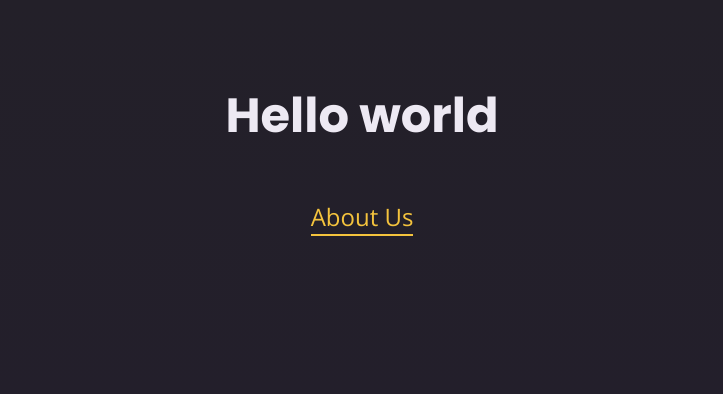
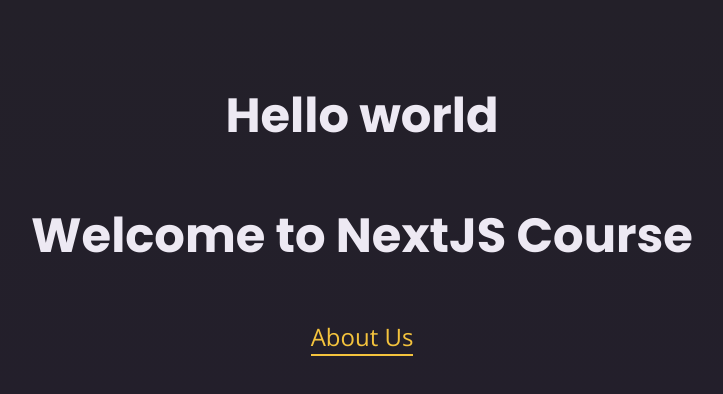
Before and after one commit to the-javascript-jedi/nextjs-projects, a Next.js app in the folder max-courses/learn-nextjs/first-app/: page / in a window 1280 px wide. Shown: the top 394 px of the page, without its empty margins (278-1001 px from the left). Built offline with nearby package versions, Linux system fonts and the light colour scheme.

Commit message:
moved logic for NewPost

```diff
--- a/max-courses/learn-nextjs/first-app/app/page.js
+++ b/max-courses/learn-nextjs/first-app/app/page.js
@@ -1,5 +1,6 @@
 import styles from "./page.module.css";
 import Link from "next/link";
+import Header from "../components/header";
 
 export default function Home() {
   console.log("home page running!!");
@@ -7,6 +8,7 @@ export default function Home() {
     <div>
       <main>
         <h1>Hello world</h1>
+        <Header />
         <p>
           <Link href="/about">About Us</Link>
         </p>
--- /dev/null
+++ b/max-courses/learn-nextjs/first-app/components/header.js
@@ -0,0 +1,8 @@
+function header() {
+  return (
+    <div>
+      <h1>Welcome to NextJS Course</h1>
+    </div>
+  );
+}
+export default header;
```
